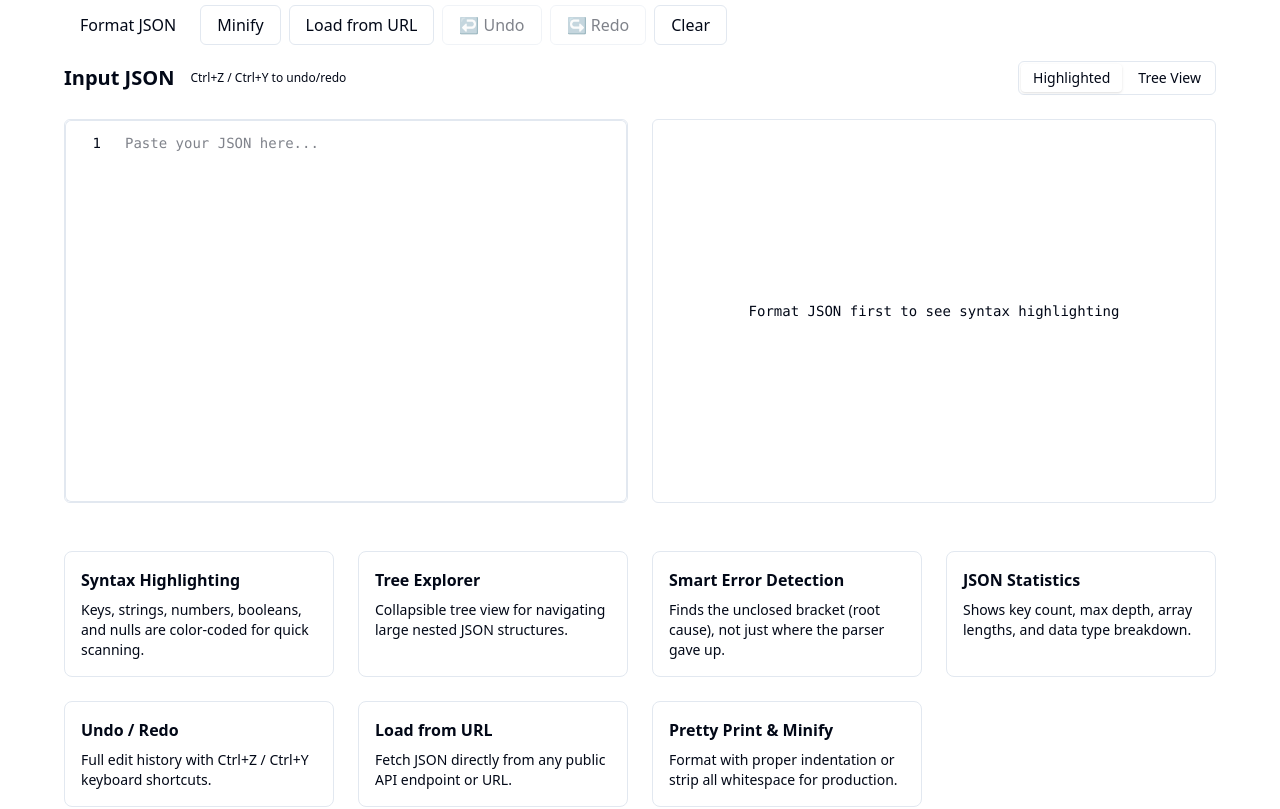
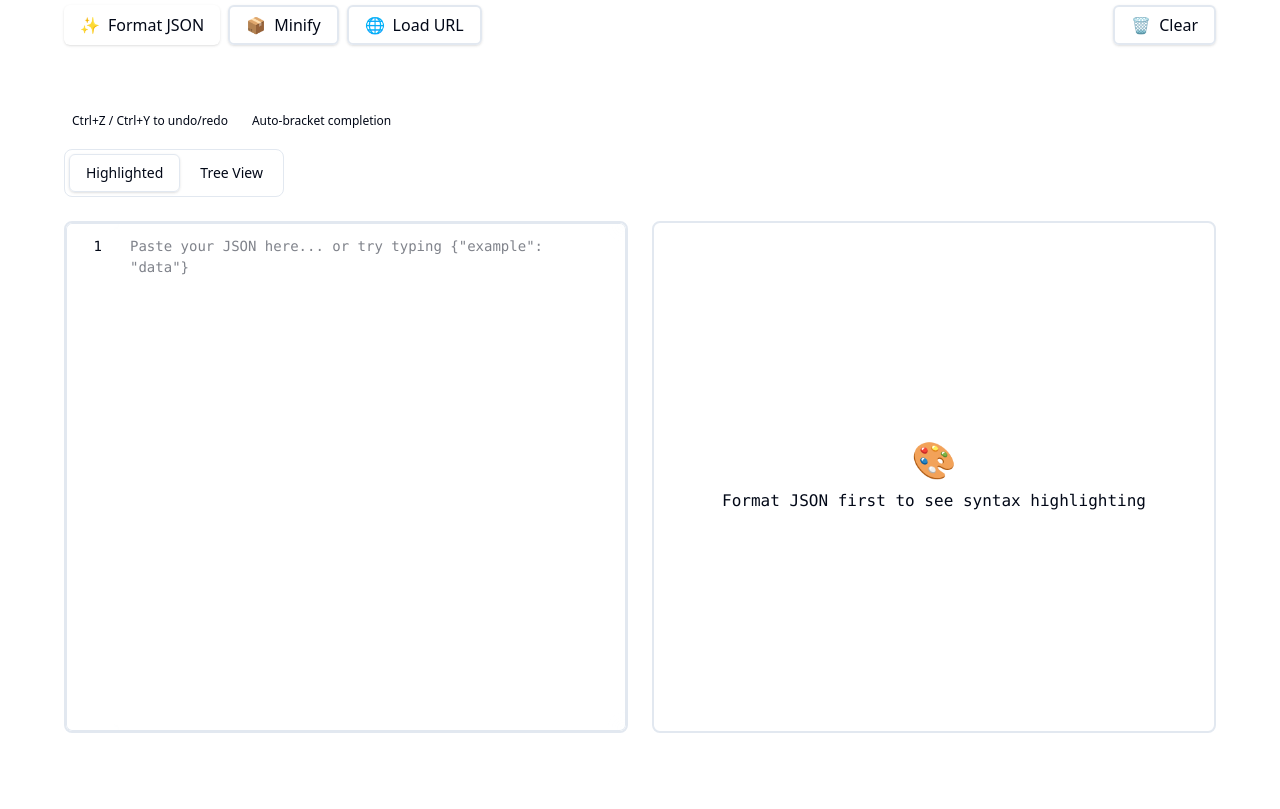
Before and after one commit to ChaitanyaEmani/DevFluxa, a Next.js app: page /formatters/json-formatter in a window 1280 px wide. Shown: the part 200-1009 px from the top of the page. Built offline with nearby package versions, Linux system fonts and the light colour scheme.

Commit message:
completed all the functionalities in JSON Formatter

```diff
--- a/src/components/layout/Footer.tsx
+++ b/src/components/layout/Footer.tsx
@@ -33,9 +33,7 @@ export function Footer() {
             <h3 className="font-semibold mb-4">Formatters</h3>
             <ul className="space-y-2 text-sm">
               <li><Link href="/formatters/json-formatter" className="text-muted-foreground hover:text-foreground transition-colors">JSON Formatter</Link></li>
-              <li><Link href="/formatters/sql-formatter" className="text-muted-foreground hover:text-foreground transition-colors">SQL Formatter</Link></li>
               <li><Link href="/formatters/html-beautifier" className="text-muted-foreground hover:text-foreground transition-colors">HTML Beautifier</Link></li>
-              <li><Link href="/formatters/xml-formatter" className="text-muted-foreground hover:text-foreground transition-colors">XML Formatter</Link></li>
               <li><Link href="/formatters/css-formatter" className="text-muted-foreground hover:text-foreground transition-colors">CSS Formatter</Link></li>
             </ul>
           </div>
@@ -46,7 +44,6 @@ export function Footer() {
               <li><Link href="/converters/base64-encode-decode" className="text-muted-foreground hover:text-foreground transition-colors">Base64 Encode/Decode</Link></li>
               <li><Link href="/converters/timestamp-converter" className="text-muted-foreground hover:text-foreground transition-colors">Timestamp Converter</Link></li>
               <li><Link href="/converters/rgb-to-hex" className="text-muted-foreground hover:text-foreground transition-colors">RGB to HEX</Link></li>
-              <li><Link href="/converters/url-encoder" className="text-muted-foreground hover:text-foreground transition-colors">URL Encoder</Link></li>
             </ul>
           </div>
 
--- a/src/components/tools/formatters/JsonFormatter.tsx
+++ b/src/components/tools/formatters/JsonFormatter.tsx
@@ -32,26 +32,6 @@ interface JsonError {
   reportedCol: number | null;
 }
 
-// ─── JSON Error Analyser ──────────────────────────────────────────────────────
-//
-// WHY the naive stack approach fails
-// ───────────────────────────────────
-// Input (simplified):
-//   11:  "geo": {          <- opens at indent 6
-//   12:    "lat": "...",
-//   13:    "lng": "..."
-//   14:                    <- missing closing }
-//   15:  },                <- this closer is at indent 4  (belongs to "address", not "geo")
-//
-// A naive stack just pops on ANY closing bracket, so the "geo" { gets "matched"
-// by the "address" closer and no mismatch is detected.
-//
-// FIX: compare the INDENTATION of the closer vs the opener on top of the stack.
-// If the closer is at a shallower indent than the opener, the opener was never
-// properly closed — that opener's line is the root cause.
-//
-// This correctly yields line 11 for the example above, not line 23.
-//
 function findBracketErrorLine(
   raw: string
 ): { line: number; excerpt: string } | null {
@@ -201,7 +181,7 @@ function SyntaxHighlightedJson({ json }: { json: string }) {
       className="w-full h-full font-mono text-sm leading-relaxed p-4 overflow-auto whitespace-pre syntax-output"
       dangerouslySetInnerHTML={{ __html: highlighted }}
     />
-  )
+  );
 }
 
 // ─── Tree View ────────────────────────────────────────────────────────────────
@@ -344,8 +324,14 @@ function UrlFetchModal({ onFetch, onClose }: { onFetch: (json: string) => void;
       <div className="bg-background border rounded-xl shadow-xl p-6 w-full max-w-lg mx-4">
         <h3 className="font-semibold text-lg mb-1">Load JSON from URL</h3>
         <p className="text-muted-foreground text-xs mb-4">Paste a plain URL or a full <code className="bg-muted px-1 rounded">curl</code> command.</p>
-        <textarea value={input} onChange={e => setInput(e.target.value)} placeholder="https://api.example.com/data.json" rows={5}
-          className="w-full px-3 py-2 border border-input rounded-md bg-background text-sm font-mono focus:outline-none focus:ring-2 focus:ring-ring mb-3 resize-none" autoFocus />
+        <textarea
+          value={input}
+          onChange={e => setInput(e.target.value)}
+          placeholder="https://api.example.com/data.json"
+          rows={5}
+          className="w-full px-3 py-2 border border-input rounded-md bg-background text-sm font-mono focus:outline-none focus:ring-2 focus:ring-ring mb-3 resize-none"
+          autoFocus
+        />
         {err && <div className="mb-3 p-2 bg-destructive/10 border border-destructive/20 rounded-md"><p className="text-destructive text-xs">{err}</p></div>}
         <div className="flex gap-2 justify-end">
           <Button variant="outline" onClick={onClose}>Cancel</Button>
@@ -361,14 +347,40 @@ function UrlFetchModal({ onFetch, onClose }: { onFetch: (json: string) => void;
 function useHistory(initial: string) {
   const [history, setHistory] = useState<string[]>([initial])
   const [index, setIndex] = useState(0)
+
   const current = history[index]
+
   const push = useCallback((val: string) => {
-    setHistory(h => { const n = h.slice(0, index + 1); n.push(val); return n.slice(-50) })
-    setIndex(i => Math.min(i + 1, 49))
+    setHistory(prev => {
+      // avoid duplicate consecutive entries
+      if (prev[index] === val) return prev
+
+      const next = prev.slice(0, index + 1)
+      next.push(val)
+
+      // keep max 50 entries
+      return next.slice(-50)
+    })
+
+    setIndex(prev => Math.min(prev + 1, 49))
   }, [index])
-  const undo = useCallback(() => setIndex(i => Math.max(0, i - 1)), [])
-  const redo = useCallback(() => setIndex(i => Math.min(history.length - 1, i + 1)), [history.length])
-  return { current, push, undo, redo, canUndo: index > 0, canRedo: index < history.length - 1 }
+
+  const undo = useCallback(() => {
+    setIndex(prev => Math.max(prev - 1, 0))
+  }, [])
+
+  const redo = useCallback(() => {
+    setIndex(prev => Math.min(prev + 1, history.length - 1))
+  }, [history.length])
+
+  return {
+    current,
+    push,
+    undo,
+    redo,
+    canUndo: index > 0,
+    canRedo: index < history.length - 1,
+  }
 }
 
 // ─── Error Panel ──────────────────────────────────────────────────────────────
@@ -424,6 +436,7 @@ export function JsonFormatter() {
   const [parsedData, setParsedData] = useState<JsonValue | null>(null)
   const [viewMode, setViewMode] = useState<ViewMode>('highlighted')
   const [showUrlModal, setShowUrlModal] = useState(false)
+  const [isMinified, setIsMinified] = useState(false)
 
   const setInput = (val: string) => { setInputRaw(val); inputHistory.push(val) }
 
@@ -454,6 +467,7 @@ export function JsonFormatter() {
         setJsonError(null)
         setStats(null)
         setParsedData(null)
+        setIsMinified(false)
         return true
       }
       const parsed = JSON.parse(raw)
@@ -461,10 +475,11 @@ export function JsonFormatter() {
       setJsonError(null)
       setStats(computeStats(parsed))
       setParsedData(parsed)
+      setIsMinified(false)
       return true
     } catch (err: any) {
       setJsonError(analyseJsonError(raw, err))
-      setOutput(''); setStats(null); setParsedData(null)
+      setOutput(''); setStats(null); setParsedData(null); setIsMinified(false)
       return false
     }
   }
@@ -474,19 +489,21 @@ export function JsonFormatter() {
       const parsed = JSON.parse(input)
       setOutput(JSON.stringify(parsed))
       setJsonError(null); setStats(computeStats(parsed)); setParsedData(parsed)
+      setIsMinified(true)
+      setViewMode('highlighted')
     } catch (err: any) {
       setJsonError(analyseJsonError(input, err))
-      setOutput(''); setStats(null); setParsedData(null)
+      setOutput(''); setStats(null); setParsedData(null); setIsMinified(false)
     }
   }
 
   const clearAll = () => {
-    setInputRaw(''); setOutput(''); setJsonError(null); setStats(null); setParsedData(null)
+    setInputRaw(''); setOutput(''); setJsonError(null); setStats(null); setParsedData(null); setIsMinified(false)
   }
 
   const viewTabs: { id: ViewMode; label: string }[] = [
     { id: 'highlighted', label: 'Highlighted' },
-    { id: 'tree',        label: 'Tree View'   },
+    ...(isMinified ? [] : [{ id: 'tree' as ViewMode, label: 'Tree View'   }]),
   ]
 
   return (
@@ -514,26 +531,45 @@ export function JsonFormatter() {
         <div className="max-w-6xl mx-auto">
           <Header toolTitle="JSON Formatter" toolDescription="Format, validate, minify, explore, and share JSON data — entirely in your browser." />
 
-          <div className="flex flex-wrap gap-2 mb-4">
-            <Button onClick={() => processJson(input, 2)}>Format JSON</Button>
-            <Button variant="outline" onClick={minifyJson}>Minify</Button>
-            <Button variant="outline" onClick={() => setShowUrlModal(true)}>Load from URL</Button>
-            <Button variant="outline" onClick={() => { inputHistory.undo(); setInputRaw(inputHistory.current) }} disabled={!inputHistory.canUndo}>↩ Undo</Button>
-            <Button variant="outline" onClick={() => { inputHistory.redo(); setInputRaw(inputHistory.current) }} disabled={!inputHistory.canRedo}>↪ Redo</Button>
-            <Button variant="outline" onClick={clearAll}>Clear</Button>
+          <div className="flex gap-2 mb-6">
+            <div className="flex flex-wrap gap-2">
+              <Button onClick={() => processJson(input, 2)} className="shadow-sm hover:shadow-md transition-all duration-200 bg-primary hover:bg-primary/90 flex-1 sm:flex-none">
+                <span className="mr-2 hidden sm:inline">✨</span>Format JSON
+              </Button>
+              {viewMode !== 'tree' && (
+                <Button variant="outline" onClick={minifyJson} className="shadow-sm hover:shadow-md transition-all duration-200 border-2 hover:border-primary/50 flex-1 sm:flex-none">
+                  <span className="mr-2 hidden sm:inline">📦</span>Minify
+                </Button>
+              )}
+              <Button variant="outline" onClick={() => setShowUrlModal(true)} className="shadow-sm hover:shadow-md transition-all duration-200 border-2 hover:border-primary/50 flex-1 sm:flex-none">
+                <span className="mr-2 hidden sm:inline">🌐</span>Load URL
+              </Button>
+            </div>
+            <div className="flex flex-wrap gap-2 sm:gap-3 sm:ml-auto">
+              <Button variant="outline" onClick={clearAll} className="shadow-sm hover:shadow-md transition-all duration-200 border-2 hover:border-destructive/50 text-destructive hover:bg-destructive/5 flex-1 sm:flex-none">
+                <span className="mr-2 hidden sm:inline">🗑️</span>Clear
+              </Button>
+            </div>
           </div>
 
           <div className="flex flex-col gap-6">
-            <div className="flex justify-between items-center">
-              <div className="flex items-center gap-4">
-                <h2 className="text-xl font-semibold">Input JSON</h2>
-                <span className="text-xs text-muted-foreground">Ctrl+Z / Ctrl+Y to undo/redo</span>
+            <div className="flex flex-col gap-4">
+              <div className="flex flex-col gap-2">
+                <h2 className="text-xl sm:text-2xl font-bold bg-gradient-to-r from-primary to-primary/70 bg-clip-text text-transparent">Input JSON</h2>
+                <div className="flex flex-wrap items-center gap-2">
+                  <span className="text-xs text-muted-foreground bg-muted/50 px-2 py-1 rounded-full">Ctrl+Z / Ctrl+Y to undo/redo</span>
+                  <span className="text-xs text-muted-foreground bg-muted/50 px-2 py-1 rounded-full">Auto-bracket completion</span>
                 </div>
-              <div className="flex items-center gap-4">
-                <div className="flex gap-1 border rounded-md p-0.5 bg-muted/30">
+              </div>
+              <div className="flex flex-col sm:flex-row items-start sm:items-center gap-4">
+                <div className="flex gap-1 p-1 bg-muted/20 rounded-lg border border-border/50 w-full sm:w-auto">
                   {viewTabs.map(tab => (
                     <button key={tab.id} onClick={() => setViewMode(tab.id)}
-                      className={`px-3 py-1 text-sm rounded transition-colors ${viewMode === tab.id ? 'bg-background shadow-sm font-medium' : 'text-muted-foreground hover:text-foreground'}`}>
+                      className={`flex-1 sm:flex-none px-3 sm:px-4 py-2 text-sm rounded-md transition-all duration-200 font-medium ${
+                        viewMode === tab.id
+                          ? 'bg-background shadow-sm text-primary border border-primary/20'
+                          : 'text-muted-foreground hover:text-foreground hover:bg-background/50'
+                      }`}>
                       {tab.label}
                     </button>
                   ))}
@@ -547,28 +583,36 @@ export function JsonFormatter() {
               </div>
             </div>
 
-            <div className="grid grid-cols-1 lg:grid-cols-2 gap-6">
+            <div className="grid grid-cols-1 xl:grid-cols-2 gap-4 sm:gap-6">
               {/* Input — errorLine highlights the actual root-cause line */}
-              <div className="h-96 border border-input rounded-md overflow-hidden">
+              <div className="relative group">
+                <div className="absolute -inset-0.5 bg-gradient-to-r from-primary/20 to-primary/5 rounded-lg blur-sm opacity-0 group-hover:opacity-100 transition-opacity duration-300"></div>
+                <div className="relative h-80 sm:h-96 lg:h-[32rem] border-2 border-border/50 rounded-lg overflow-hidden bg-background/50 backdrop-blur-sm">
                   <CodeEditor
                     value={input}
                     onChange={setInput}
-                  placeholder="Paste your JSON here..."
+                    placeholder="Paste your JSON here... or try typing {&quot;example&quot;: &quot;data&quot;}"
                     className="h-full"
                     showLineNumbers={true}
                     errorLine={jsonError?.causeLine ?? null}
                   />
                 </div>
+              </div>
 
               {/* Output */}
-              <div className="h-96 border border-input rounded-md bg-background overflow-hidden">
+              <div className="relative group">
+                <div className="absolute -inset-0.5 bg-gradient-to-r from-primary/20 to-primary/5 rounded-lg blur-sm opacity-0 group-hover:opacity-100 transition-opacity duration-300"></div>
+                <div className="relative h-80 sm:h-96 lg:h-[32rem] border-2 border-border/50 rounded-lg bg-background/50 backdrop-blur-sm overflow-hidden">
                   {jsonError && <ErrorPanel error={jsonError} />}
                   {!jsonError && viewMode === 'highlighted' && output && (
                     <div className="h-full overflow-auto"><SyntaxHighlightedJson json={output} /></div>
                   )}
                   {!jsonError && viewMode === 'highlighted' && !output && (
                     <div className="h-full p-4 text-muted-foreground text-sm font-mono flex items-center justify-center">
-                    Format JSON first to see syntax highlighting
+                      <div className="text-center">
+                        <div className="text-3xl sm:text-4xl mb-2">🎨</div>
+                        <div className="text-sm sm:text-base">Format JSON first to see syntax highlighting</div>
+                      </div>
                     </div>
                   )}
                   {!jsonError && viewMode === 'tree' && parsedData !== null && (
@@ -576,30 +620,48 @@ export function JsonFormatter() {
                   )}
                   {!jsonError && viewMode === 'tree' && parsedData === null && (
                     <div className="h-full p-4 text-muted-foreground text-sm font-mono flex items-center justify-center">
-                    Format JSON first to see tree view
+                      <div className="text-center">
+                        <div className="text-3xl sm:text-4xl mb-2">🌳</div>
+                        <div className="text-sm sm:text-base">Format JSON first to see tree view</div>
+                      </div>
                     </div>
                   )}
                 </div>
               </div>
             </div>
+          </div>
 
-          {stats && <StatsPanel stats={stats} />}
+          {stats && (
+            <div className="relative group">
+              <div className="absolute -inset-0.5 bg-gradient-to-r from-primary/20 to-primary/5 rounded-lg blur-sm opacity-0 group-hover:opacity-100 transition-opacity duration-300"></div>
+              <div className="relative border-2 border-border/50 rounded-lg bg-background/50 backdrop-blur-sm">
+                <StatsPanel stats={stats} />
+              </div>
+            </div>
+          )}
 
-          <div className="mt-12 grid grid-cols-1 md:grid-cols-2 lg:grid-cols-4 gap-6">
+          <div className="mt-12 sm:mt-16">
+            <h2 className="text-xl sm:text-2xl font-bold mb-6 sm:mb-8 text-center bg-gradient-to-r from-primary to-primary/70 bg-clip-text text-transparent">Features</h2>
+            <div className="grid grid-cols-1 sm:grid-cols-2 lg:grid-cols-3 xl:grid-cols-4 gap-4 sm:gap-6">
               {[
-              { title: 'Syntax Highlighting',  desc: 'Keys, strings, numbers, booleans, and nulls are color-coded for quick scanning.' },
-              { title: 'Tree Explorer',         desc: 'Collapsible tree view for navigating large nested JSON structures.' },
-              { title: 'Smart Error Detection', desc: 'Finds the unclosed bracket (root cause), not just where the parser gave up.' },
-              { title: 'JSON Statistics',       desc: 'Shows key count, max depth, array lengths, and data type breakdown.' },
-              { title: 'Undo / Redo',           desc: 'Full edit history with Ctrl+Z / Ctrl+Y keyboard shortcuts.' },
-              { title: 'Load from URL',         desc: 'Fetch JSON directly from any public API endpoint or URL.' },
-              { title: 'Pretty Print & Minify', desc: 'Format with proper indentation or strip all whitespace for production.' },
-            ].map(({ title, desc }) => (
-              <div key={title} className="p-4 border rounded-lg">
-                <h3 className="font-semibold mb-2">{title}</h3>
-                <p className="text-sm text-muted-foreground">{desc}</p>
+                { title: 'Syntax Highlighting',  desc: 'Keys, strings, numbers, booleans, and nulls are color-coded for quick scanning.', icon: '🎨' },
+                { title: 'Tree Explorer',         desc: 'Collapsible tree view for navigating large nested JSON structures.', icon: '🌳' },
+                { title: 'Smart Error Detection', desc: 'Finds the unclosed bracket (root cause), not just where the parser gave up.', icon: '🔍' },
+                { title: 'JSON Statistics',       desc: 'Shows key count, max depth, array lengths, and data type breakdown.', icon: '📊' },
+                { title: 'Undo / Redo',           desc: 'Full edit history with Ctrl+Z / Ctrl+Y keyboard shortcuts.', icon: '↩️' },
+                { title: 'Load from URL',         desc: 'Fetch JSON directly from any public API endpoint or URL.', icon: '🌐' },
+                { title: 'Pretty Print & Minify', desc: 'Format with proper indentation or strip all whitespace for production.', icon: '✨' },
+              ].map(({ title, desc, icon }) => (
+                <div key={title} className="group relative p-4 sm:p-6 border-2 border-border/50 rounded-lg bg-background/50 backdrop-blur-sm hover:border-primary/30 transition-all duration-300 hover:shadow-lg hover:-translate-y-1">
+                  <div className="absolute -inset-0.5 bg-gradient-to-r from-primary/20 to-primary/5 rounded-lg blur-sm opacity-0 group-hover:opacity-100 transition-opacity duration-300"></div>
+                  <div className="relative">
+                    <div className="text-2xl sm:text-3xl mb-2 sm:mb-3">{icon}</div>
+                    <h3 className="font-semibold mb-2 text-base sm:text-lg">{title}</h3>
+                    <p className="text-xs sm:text-sm text-muted-foreground leading-relaxed">{desc}</p>
+                  </div>
                 </div>
               ))}
+            </div>
           </div>
         </div>
       </div>
--- a/src/components/ui/CodeEditor.tsx
+++ b/src/components/ui/CodeEditor.tsx
@@ -10,7 +10,9 @@ interface CodeEditorProps {
   rows?: number
   readOnly?: boolean
   showLineNumbers?: boolean
-  errorLine?: number | null   // ← NEW: highlight this line red
+  errorLine?: number | null
+  onFocus?: () => void
+  onBlur?: () => void
 }
 
 export const CodeEditor = forwardRef<HTMLTextAreaElement, CodeEditorProps>(
@@ -22,12 +24,15 @@ export const CodeEditor = forwardRef<HTMLTextAreaElement, CodeEditorProps>(
     rows = 6,
     readOnly = false,
     showLineNumbers = true,
-    errorLine = null,          // ← NEW
+    errorLine = null,
+    onFocus,
+    onBlur,
   }, ref) => {
     const textareaRef = useRef<HTMLTextAreaElement>(null)
     const lineNumbersRef = useRef<HTMLDivElement>(null)
     const errorLineRef = useRef<HTMLDivElement>(null)
     const [lineNumbers, setLineNumbers] = useState<string[]>(['1'])
+    const [isFocused, setIsFocused] = useState(false)
 
     useEffect(() => {
       const lines = value.split('\n')
@@ -107,12 +112,12 @@ export const CodeEditor = forwardRef<HTMLTextAreaElement, CodeEditorProps>(
     const LINE_HEIGHT = 21 // 14px font * 1.5 line-height
 
     return (
-      <div className={`relative flex ${className}`}>
+      <div className={`relative flex group ${className} ${isFocused ? 'ring-2 ring-primary/20 rounded-lg' : ''}`}>
         {showLineNumbers && (
           <div
             ref={lineNumbersRef}
-            className="select-none bg-muted border border-r-0 border-input rounded-l-md text-right text-sm text-muted-foreground font-mono overflow-hidden"
-            style={{ minWidth: '2.75rem', paddingTop: '0.75rem', paddingBottom: '0.75rem' }}
+            className="select-none bg-muted/50 border border-r-0 border-input rounded-l-md text-right text-sm text-muted-foreground font-mono overflow-hidden transition-all duration-200 group-hover:bg-muted/70"
+            style={{ minWidth: '3rem', paddingTop: '0.75rem', paddingBottom: '0.75rem' }}
           >
             {lineNumbers.map((num, index) => {
               const lineNum = index + 1
@@ -120,14 +125,16 @@ export const CodeEditor = forwardRef<HTMLTextAreaElement, CodeEditorProps>(
               return (
                 <div
                   key={index}
+                  className="transition-all duration-200"
                   style={{
                     height: `${LINE_HEIGHT}px`,
                     lineHeight: `${LINE_HEIGHT}px`,
-                    paddingRight: '0.5rem',
-                    paddingLeft: '0.25rem',
+                    paddingRight: '0.75rem',
+                    paddingLeft: '0.5rem',
                     background: isError ? 'rgba(220,38,38,0.15)' : undefined,
                     color: isError ? 'rgb(220,38,38)' : undefined,
                     fontWeight: isError ? 700 : undefined,
+                    borderRadius: isError ? '0.25rem' : undefined,
                   }}
                 >
                   {num}
@@ -147,20 +154,32 @@ export const CodeEditor = forwardRef<HTMLTextAreaElement, CodeEditorProps>(
           onChange={(e) => onChange(e.target.value)}
           onKeyDown={handleKeyDown}
           onScroll={handleScroll}
+          onFocus={() => {
+            setIsFocused(true)
+            onFocus?.()
+          }}
+          onBlur={() => {
+            setIsFocused(false)
+            onBlur?.()
+          }}
           placeholder={placeholder}
           rows={rows}
           readOnly={readOnly}
-          className={`w-full px-4 py-3 border border-input bg-background rounded-md focus:outline-none focus:ring-2 focus:ring-ring focus:border-transparent resize-none font-mono text-sm ${
+          className={`w-full px-4 py-3 border border-input bg-background/95 backdrop-blur-sm rounded-md focus:outline-none focus:ring-2 focus:ring-ring focus:border-transparent resize-none font-mono text-sm transition-all duration-200 placeholder:text-muted-foreground/50 hover:bg-background ${
             showLineNumbers ? 'rounded-l-none border-l-0' : ''
-          }`}
+          } ${readOnly ? 'cursor-not-allowed opacity-70' : 'hover:border-primary/30'}`}
           style={{
             tabSize: 2,
             lineHeight: `${LINE_HEIGHT}px`,
             position: 'relative',
             zIndex: 2,
-            background: 'transparent',
           }}
         />
+
+        {/* Focus indicator */}
+        {isFocused && (
+          <div className="absolute inset-0 pointer-events-none rounded-lg border-2 border-primary/20 animate-pulse"></div>
+        )}
       </div>
     )
   }
```
Lines whose indentation alone changed are shown as unchanged.
